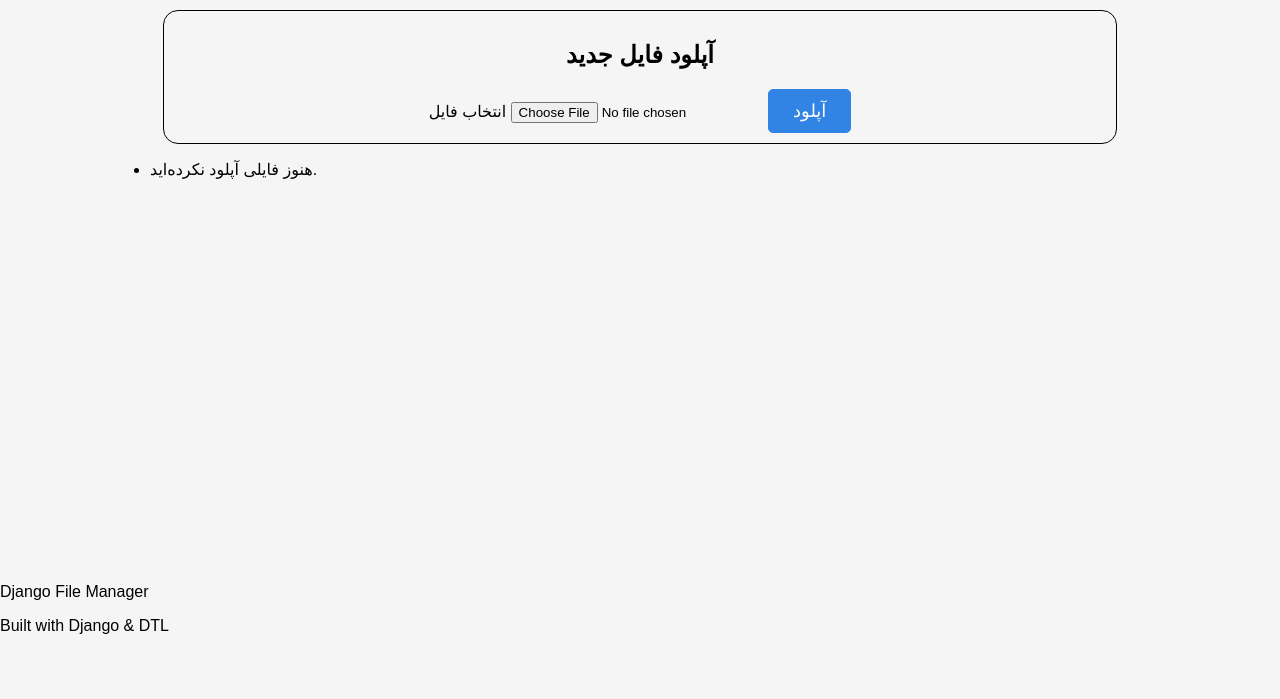
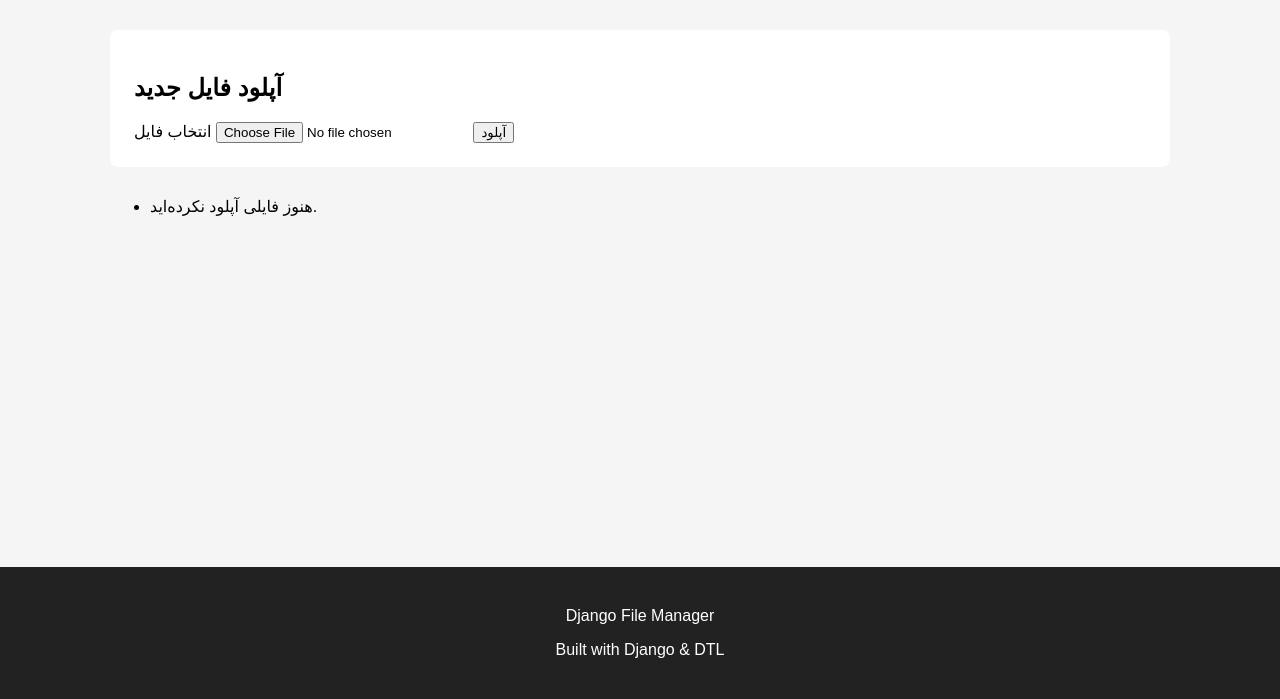
Before and after one commit to MojiShah/file-upload-project-with-DTL, a Django app: page /files in a window 1280 px wide. Shown: the part 194-893 px from the top of the page. Before the commit the page ends 828 px from the top, so only its background shows below. Run offline with Django 5.2, Linux system fonts and the light colour scheme; data that the repository does not hold is empty.

Commit message:
update css file

```diff
--- a/static/file-upload.css
+++ b/static/file-upload.css
@@ -56,88 +56,80 @@ main {
 }
 
 .upload-section {
-            margin: 10px auto;
-            width: 90%;
-            border: 1px solid black;
-            border-radius: 15px;
-            padding: 10px;
-            display: flex;
-            flex-direction: column;
-            align-items: center;
+    background: white;
+    padding: 24px;
+    margin: 30px 0;
+    border-radius: 8px;
 }
 
-        .delete-section{
-            margin: 10px auto;
-            width: 90%;
-            border: 1px solid black;
-            border-radius: 15px;
-            padding: 10px;
-            display: flex;
-            flex-direction: column;
-            align-items: center;
-            gap: 20px;
+.files-section {
+    background: white;
+    padding: 24px;
+    border-radius: 8px;
 }
 
-        .delete-section-header{
-            display: flex;
-            width: 80%;
-            justify-content: center;
-            align-items: center;
-            gap: 10px;
+.files-list {
+    list-style: none;
+    padding: 0;
+    margin: 0;
 }
 
-        .delete-section-header span{
-            font-size: 18px;
-            color: #db710e;
+.file-item {
+    display: flex;
+    justify-content: space-between;
+    align-items: center;
+
+    padding: 16px 0;
+
+    border-bottom: 1px solid #ddd;
 }
 
-        .files-list{
+.file-info {
     display: flex;
-            justify-content: space-evenly;
     align-items: center;
+    gap: 16px;
 }
 
-        .files-list-item{
-            display: flex;
-            width: 60%;
-            align-items: center;
-            gap: 20px;
+.file-thumbnail {
+    width: 80px;
+    height: 80px;
+
+    object-fit: cover;
+
+    border-radius: 6px;
 }
 
-        .image-section{
-            width: 80%;
+.file-icon {
+    font-size: 32px;
+}
+
+.file-actions {
     display: flex;
     align-items: center;
-            gap: 10px;
+    gap: 12px;
 }
 
-        .image-section img{
-            width: 80px;
-            height: 80px;
-            border-radius: 50%;
-            border : 4px solid #3184e4;
+.file-actions form {
+    display: inline;
 }
 
-        .delete-section-body{
-            width: 90%;
-            display: flex;
-            flex-direction: column;
-            gap: 20px;
-        }
-
+.file-actions button,
+.file-actions a,
 button {
-            border: 1px solid #3184e4;
-            background-color: #3184e4;
-            color: #fff;
-            border-radius: 5px;
-            padding: 10px 24px;
-            font-size: 18px;
-            transition: all 0.5s;
     cursor: pointer;
 }
 
-        button:hover {
-            background-color: #fff;
-            color: #3184e4;
-            transform: scale(1.05);
+.file-preview {
+    max-width: 500px;
+    max-height: 500px;
+
+    object-fit: contain;
 }
+
+.site-footer {
+    text-align: center;
+    padding: 24px;
+
+    background: #222;
+    color: white;
+}
```
Lines whose indentation alone changed are shown as unchanged.
